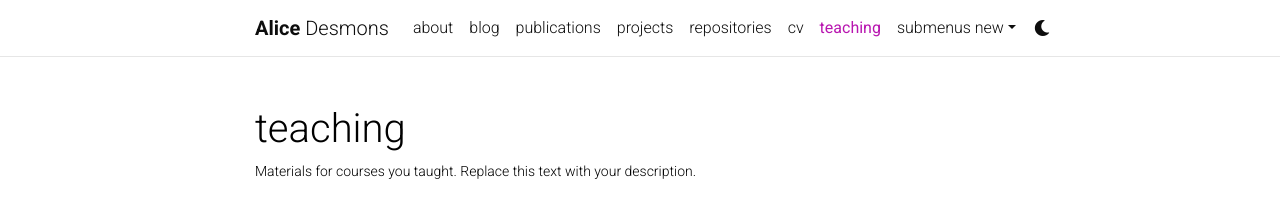
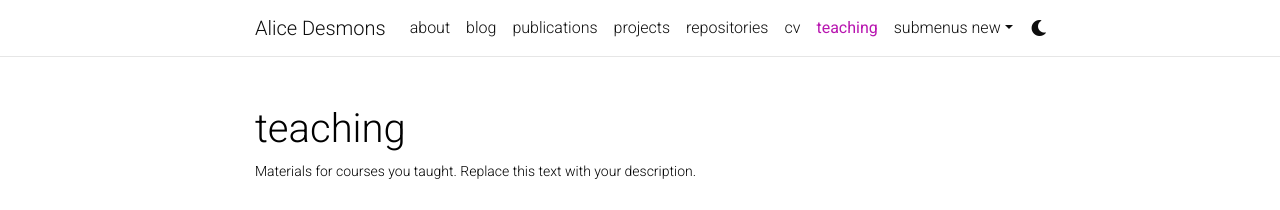
Before and after one commit to a-desmons/a-desmons.github.io, a Jekyll site: the page built from _pages/teaching.md, in a window 1280 px wide. Shown: the top 210 px of the page. Built offline with Jekyll 4.4.1, drawn with Linux system fonts in a browser that asks for light colours; comment, search, counter and statistics services are not loaded; a style sheet for code colours, icons or effects is not loaded; part of the change alters nothing that is shown.

```diff
--- a/_config.yml
+++ b/_config.yml
@@ -2,7 +2,7 @@
 # Site settings
 # -----------------------------------------------------------------------------
 
-title: blank # the website title (if blank, full name will be used instead)
+title: Alice Desmons # the website title (if blank, full name will be used instead)
 first_name: Alice
 middle_name:
 last_name: Desmons
```
